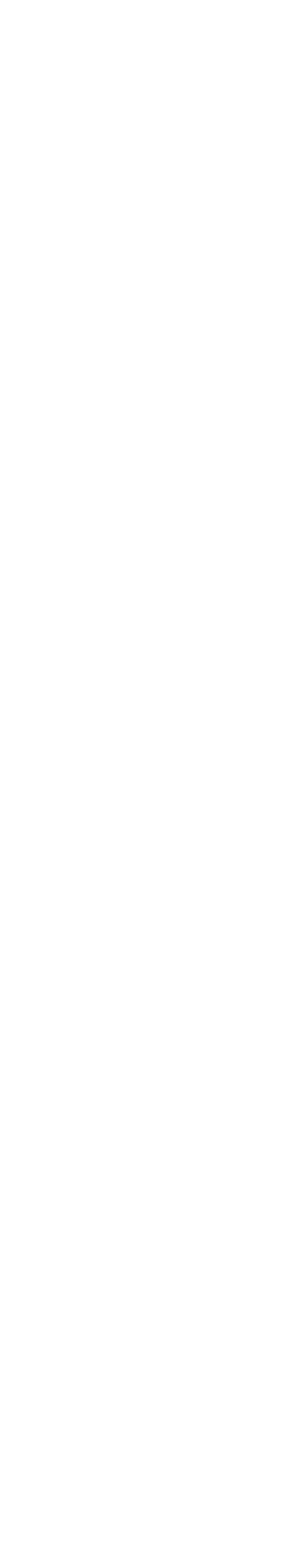
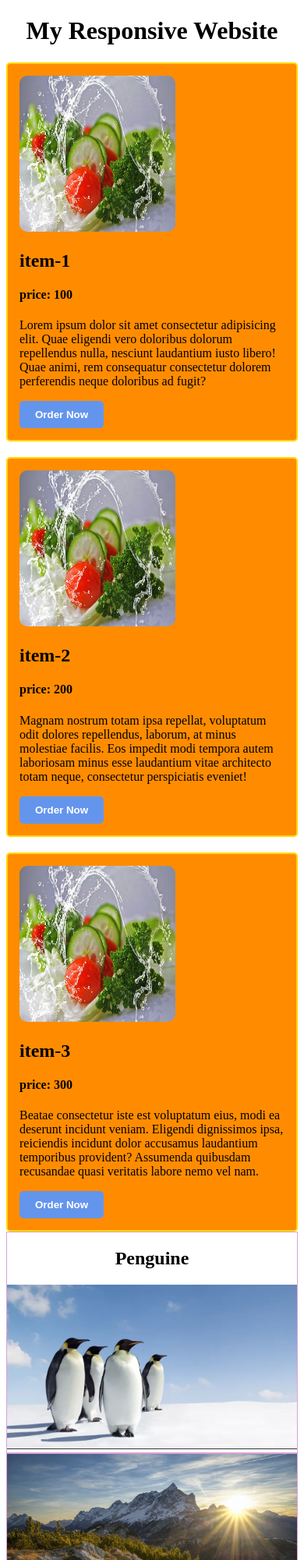
Before and after one commit to HumaionKobir1/responsive, a plain HTML site: page index.html in a window 390 px wide. Shown: the top 2000 px of the page at 78% size. Before the commit the page ends 844 px from the top, so only its background shows below. Drawn offline with Linux system fonts and the light colour scheme.

Commit message:
viewport meta tag, CSS Relative Unit, Responsive imge(fluid image), max-with and margin auto, screen using flex added

```diff
--- a/index.html
+++ b/index.html
@@ -5,8 +5,46 @@
     <meta http-equiv="X-UA-Compatible" content="IE=edge">
     <meta name="viewport" content="width=device-width, initial-scale=1.0">
     <title>resposive website</title>
+    <link rel="stylesheet" href="style.css">
 </head>
 <body>
+    <h1>My Responsive Website</h1>
+    <section class="container">
+        <div class="food">
+            <img src="images/food.jpg" alt="">
+            <h2>item-1</h2>
+            <h4>price: 100</h4>
+            <p>Lorem ipsum dolor sit amet consectetur adipisicing elit. Quae eligendi vero doloribus dolorum repellendus nulla, nesciunt laudantium iusto libero! Quae animi, rem consequatur consectetur dolorem perferendis neque doloribus ad fugit?</p>
+            <button>Order Now</button>
+        </div>
+        <div class="food">
+            <img src="images/food.jpg" alt="">
+            <h2>item-2</h2>
+            <h4>price: 200</h4>
+            <p>Magnam nostrum totam ipsa repellat, voluptatum odit dolores repellendus, laborum, at minus molestiae facilis. Eos impedit modi tempora autem laboriosam minus esse laudantium vitae architecto totam neque, consectetur perspiciatis eveniet!</p>
+            <button>Order Now</button>
+        </div>
+        <div class="food">
+            <img src="images/food.jpg" alt="">
+            <h2>item-3</h2>
+            <h4>price: 300</h4>
+            <p>Beatae consectetur iste est voluptatum eius, modi ea deserunt incidunt veniam. Eligendi dignissimos ipsa, reiciendis incidunt dolor accusamus laudantium temporibus provident? Assumenda quibusdam recusandae quasi veritatis labore nemo vel nam.</p>
+            <button>Order Now</button>
+        </div>
+    </section>
 
+    <section class="penguine">
+        <h1>Penguine</h1>
+        <img src="images/penguine.png" alt="">
+    </section>
+
+    <section class="container-two">
+        <div class="split">
+            <img src="images/mountain.jpg" alt="">
+        </div>
+        <div class="split">
+            <img src="images/sea.jpg" alt="">
+        </div>
+    </section>
 </body>
 </html>
--- a/style.css
+++ b/style.css
@@ -0,0 +1,80 @@
+h1{
+    /* font-size: 10vw; */
+    font-weight: 700;
+    text-align: center;
+}
+.container{
+    display: grid;
+    grid-template-columns: repeat(3, 1fr);
+    gap: 20px;
+}
+
+.food{
+    border: 2px solid gold;
+    border-radius: 5px;
+    padding: 15px;
+}
+.food img{
+    width: 200px;
+    height: 200px;
+    border-radius: 10px;
+}
+button{
+    border: none;
+    border-radius: 5px;
+    background-color: cornflowerblue;
+    padding: 10px 20px;
+    color: #fff;
+    font-weight: bold;
+}
+
+
+/* penguine section */
+.penguine{
+    max-width: 800px;
+    margin: 0 auto;
+    border: 1px solid plum;
+}
+.penguine img{
+    width: 100%;
+}
+
+.container-two{
+    display: flex;
+    max-width: 800px;
+    margin: 0 auto;
+    border: 1px solid plum;
+}
+.container-two .split{
+    width: 50%;
+}
+.split img{
+    width: 100%;
+}
+
+/* smaller device */
+@media screen and (max-width: 576px) {
+    .food{
+        background-color: darkorange;
+    }
+    .container{
+        grid-template-columns: repeat(1, 1fr);
+    }
+    .container-two{
+        flex-direction: column;
+    }
+    .container-two .split{
+        width: 100%;
+    }
+}
+
+
+/* larg device */
+@media screen and (min-width: 577px) and (max-width: 992px) {
+    .food{
+        background-color: aqua;
+    }
+    .container{
+        grid-template-columns: repeat(2, 1fr);
+    }
+}
```
Also changed, not shown: images/mountain.jpg (added), images/penguine.png (added), images/sea.jpg (added).
